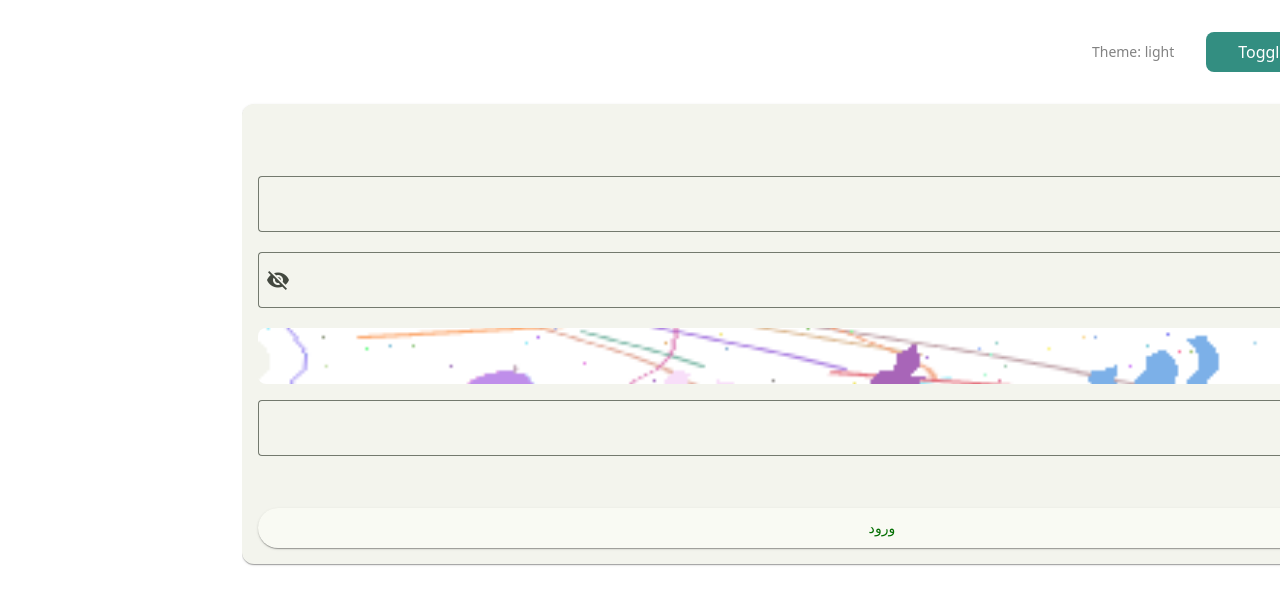
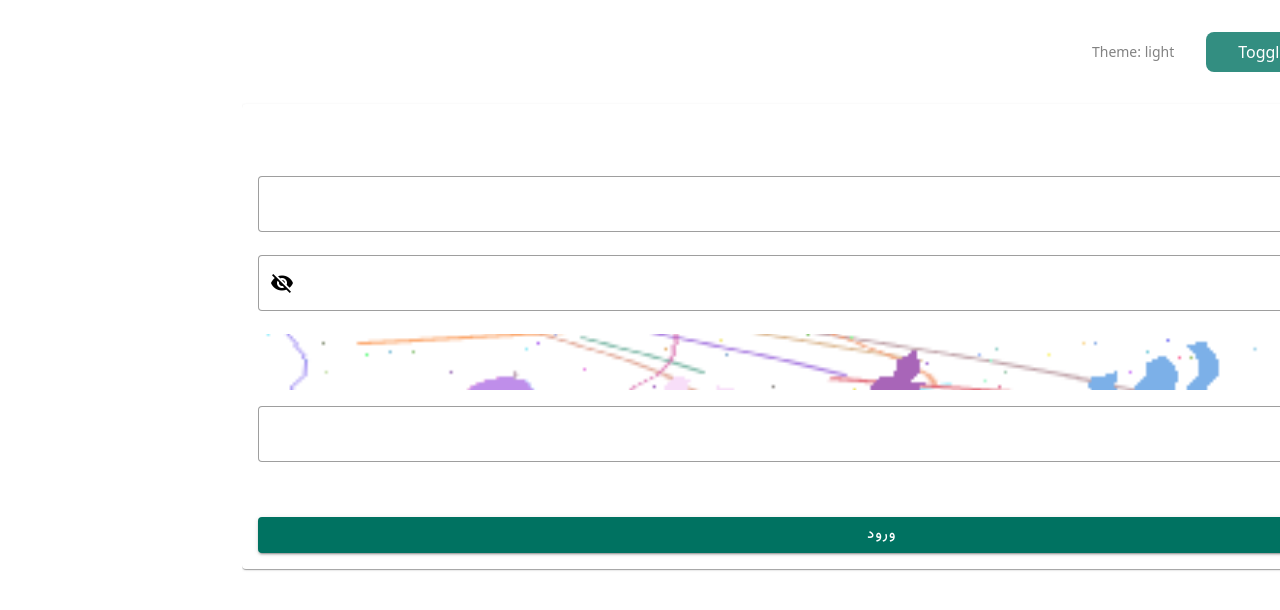
Before and after one commit to amirrr1987/asan, an Angular app: page / in a window 1280 px wide. Shown: the top 610 px of the page. Built offline with nearby package versions, Linux system fonts and the light colour scheme.

Commit message:
Update styles.scss

```diff
--- a/src/assets/styles/styles.scss
+++ b/src/assets/styles/styles.scss
@@ -1,32 +1,138 @@
 @use '@angular/material' as mat;
 
-// Light theme (default)
-html[data-theme="light"] {
-    @include mat.theme((color: mat.$green-palette,
-            typography: Roboto,
-            density: 0));
+
+$custom-typography: mat.m2-define-typography-config($font-family: "Vazirmatn");
+// --------------------
+// DEFINE PALETTES
+// --------------------
+$light-primary-palette: mat.m2-define-palette((50: #e6f1ef,
+      100: #b0d3ce,
+      200: #8abeb6,
+      300: #54a195,
+      400: #338e81,
+      500: #007261,
+      600: #006858,
+      700: #005145,
+      800: #003f35,
+      900: #003029, contrast: (500: #fff),
+    ));
+
+$dark-primary-palette: mat.m2-define-palette((50: #153c36,
+      100: #1c4e47,
+      200: #24655c,
+      300: #2e8175,
+      400: #2d7f73,
+      500: #338e81,
+      600: #76b3ab,
+      700: #a1cbc5,
+      800: #c0dcd8,
+      900: #ebf4f2,
+      contrast: (500: #fff),
+    ));
+
+$light-warning-palette: mat.m2-define-palette((50: #fff8e6,
+      100: #ffe9b0,
+      200: #ffde8a,
+      300: #ffcf54,
+      400: #ffc533,
+      500: #ffb700,
+      600: #e8a700,
+      700: #b58200,
+      800: #8c6500,
+      900: #6b4d00,
+      contrast: (500: #fff),
+    ));
+
+
+$dark-warning-palette: mat.m2-define-palette((50: #6b4d00,
+      100: #8c6500,
+      200: #b58200,
+      300: #e8a700,
+      400: #FAB401,
+      500: #ffb700,
+      600: #ffc533,
+      700: #ffcf54,
+      800: #ffde8a,
+      900: #fff8e6,
+      contrast: (500: #fff),
+    ));
+
+
+
+
+$light-error-palette: mat.m2-define-palette((50: #fbe9ec,
+      100: #f3bac3,
+      200: #ed98a6,
+      300: #e46a7e,
+      400: #df4d65,
+      500: #d7203e,
+      600: #c41d38,
+      700: #99172c,
+      800: #761222,
+      900: #5a0d1a,
+      contrast: (500: #fff),
+    ));
+
+
+$dark-error-palette: mat.m2-define-palette((50: #5a0d1a,
+      100: #761222,
+      200: #99172c,
+      300: #c41d38,
+      400: #D0203D,
+      500: #d7203e,
+      600: #df4d65,
+      700: #e46a7e,
+      800: #ed98a6,
+      900: #fbe9ec,
+      contrast: (500: #fff),
+    ));
+
+
+$light-accent-palette: mat.m2-define-palette(mat.$m2-pink-palette);
+$light-warn-palette: mat.m2-define-palette(mat.$m2-red-palette);
+
+$dark-accent-palette: mat.m2-define-palette(mat.$m2-pink-palette);
+$dark-warn-palette: mat.m2-define-palette(mat.$m2-red-palette);
+
+
+$light-theme: mat.m2-define-light-theme((color: (primary: $light-primary-palette,
+        accent: $light-accent-palette,
+        warning: $light-warning-palette,
+        error: $light-error-palette,
+      ),
+      typography: $custom-typography,
+    ));
+
+$dark-theme: mat.m2-define-dark-theme((color: (primary: $dark-primary-palette,
+        accent: $dark-accent-palette,
+        warning: $dark-warning-palette,
+        error: $dark-error-palette,
+      ),
+      typography: $custom-typography,
+    ));
+
+// --------------------
+// APPLY THEMES
+// --------------------
+html[data-theme='light'] {
+  @include mat.all-component-themes($light-theme);
 }
 
-// Dark theme
-html[data-theme="dark"] {
-    @include mat.theme((color: mat.$violet-palette,
-            typography: Roboto,
-            density: 0));
+html[data-theme='dark'] {
+  @include mat.all-component-themes($dark-theme);
 }
 
-// Fallback for system preference
+// --------------------
+// SYSTEM PREFERENCE FALLBACK
+// --------------------
 @media (prefers-color-scheme: light) {
-    html:not([data-theme]) {
-        @include mat.theme((color: mat.$green-palette,
-                typography: Roboto,
-                density: 0));
-    }
+  html:not([data-theme]) {
+    @include mat.all-component-themes($light-theme);
+  }
 }
 
 @media (prefers-color-scheme: dark) {
-    html:not([data-theme]) {
-        @include mat.theme((color: mat.$violet-palette,
-                typography: Roboto,
-                density: 0));
-    }
+  html:not([data-theme]) {
+    @include mat.all-component-themes($dark-theme);
+  }
 }
```
